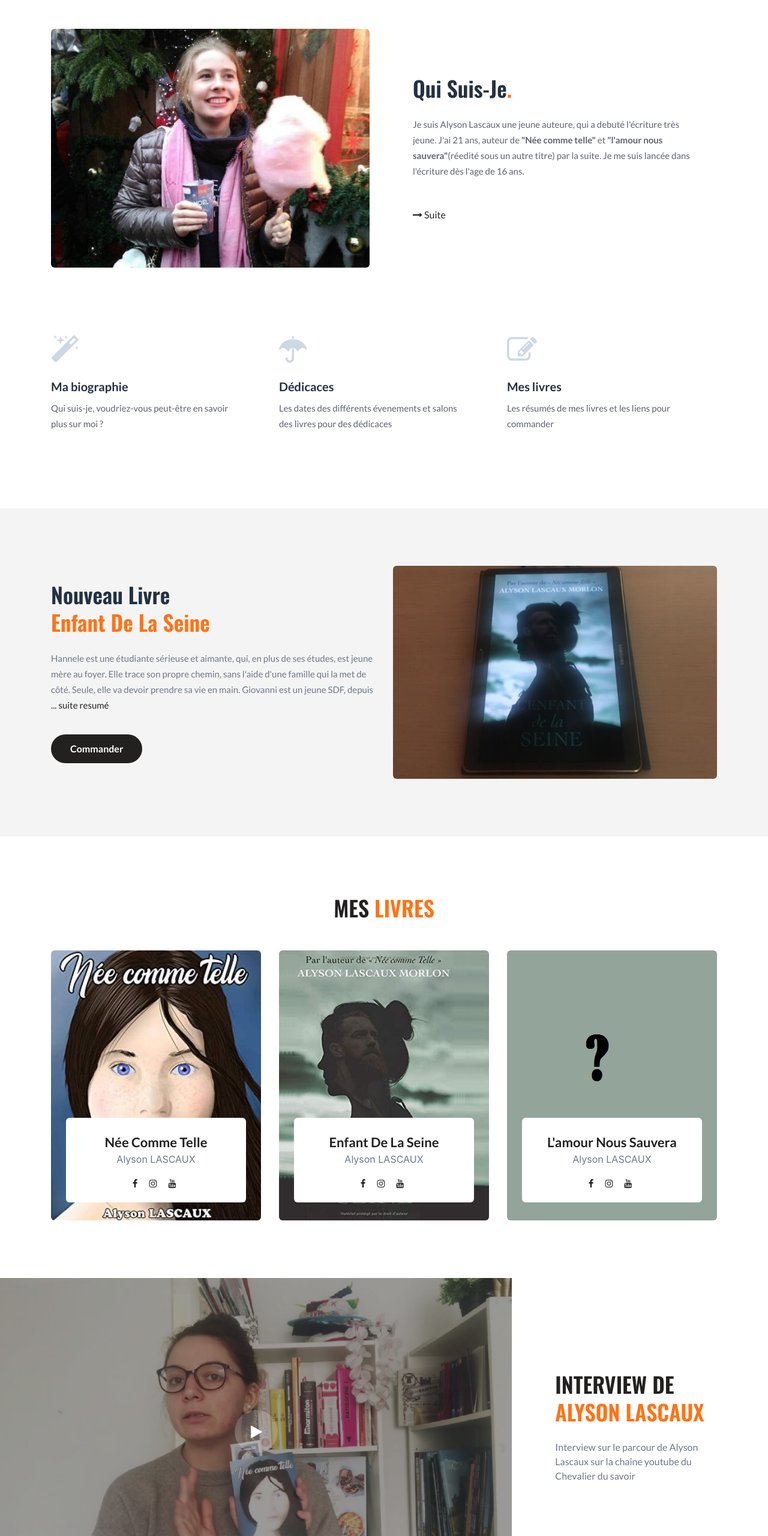
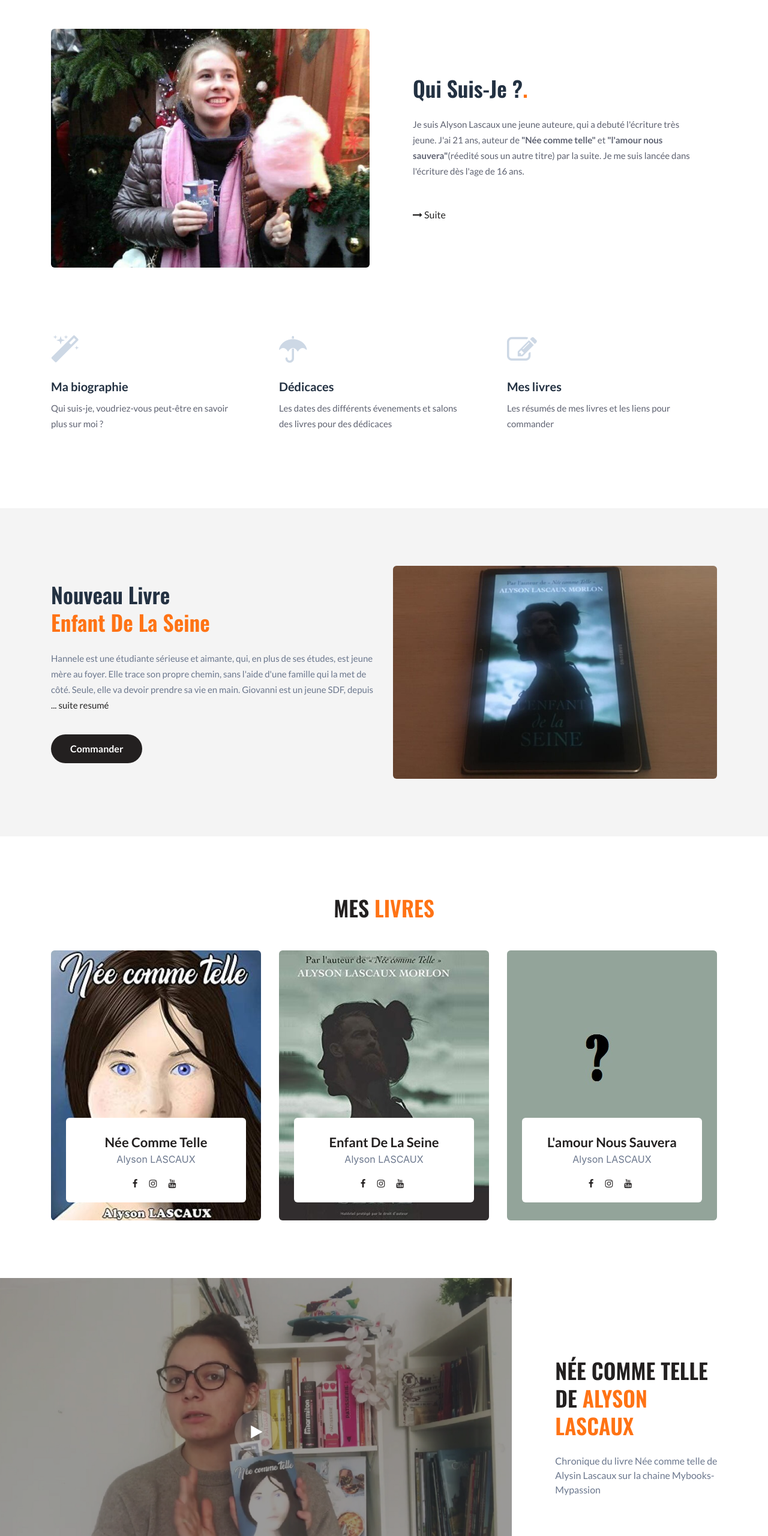
Before and after one commit to jcsadi/jcsadi.github.io, a plain HTML site: page index.html in a window 1280 px wide. Shown: the part 800-3360 px from the top of the page at 60% size. Drawn offline with nearby package versions, Linux system fonts and the light colour scheme.

Commit message:
Add files via upload

```diff
--- a/index.html
+++ b/index.html
@@ -164,7 +164,7 @@ Author URL: http://w3layouts.com
 				<div class="photo-6-inf-right col-lg-6 text-left pl-lg-5">
 
 					<h3 class="hny-title">
-						Qui suis-je<span class="dot-1">.</span></h3>
+						Qui suis-je ?<span class="dot-1">.</span></h3>
 					<p>Je suis Alyson Lascaux une jeune auteure, qui a debuté l'écriture très jeune.
 						J'ai 21 ans, auteur de
 						<b>"Née comme telle"</b> et <b>"l'amour nous sauvera"</b>(réedité sous un autre titre) par la suite.
@@ -303,7 +303,7 @@ Author URL: http://w3layouts.com
 									</a>
 									<div id="small-dialog" class="mfp-hide">
 										<div class="search-top notify-popup">
-												<iframe src="https://player.vimeo.com/video/590258456" frameborder="0"
+												<iframe src="https://player.vimeo.com/video/659819724" frameborder="0"
 												allow="autoplay; fullscreen" allowfullscreen></iframe>
 										</div>
 									</div>
@@ -312,9 +312,9 @@ Author URL: http://w3layouts.com
 				  </div>
 				<div class="video-gd-left col-lg-4 p-lg-5 p-4">
 					<div class="p-xl-4 p-0 video-wrap">
-						<h3 class="hny-title text-left">Interview de <span>Alyson Lascaux</span>
+						<h3 class="hny-title text-left">Née comme telle de <span>Alyson Lascaux</span>
 						</h3>
-						<p>Interview sur le parcour de Alyson Lascaux sur la chaîne youtube du Chevalier du savoir</p>
+						<p>Chronique du livre Née comme telle de Alysin Lascaux sur la chaine Mybooks- Mypassion</p>
 					</div>
 				</div>
 
```
Also changed, not shown: livre.html (+2 -2 lines).
